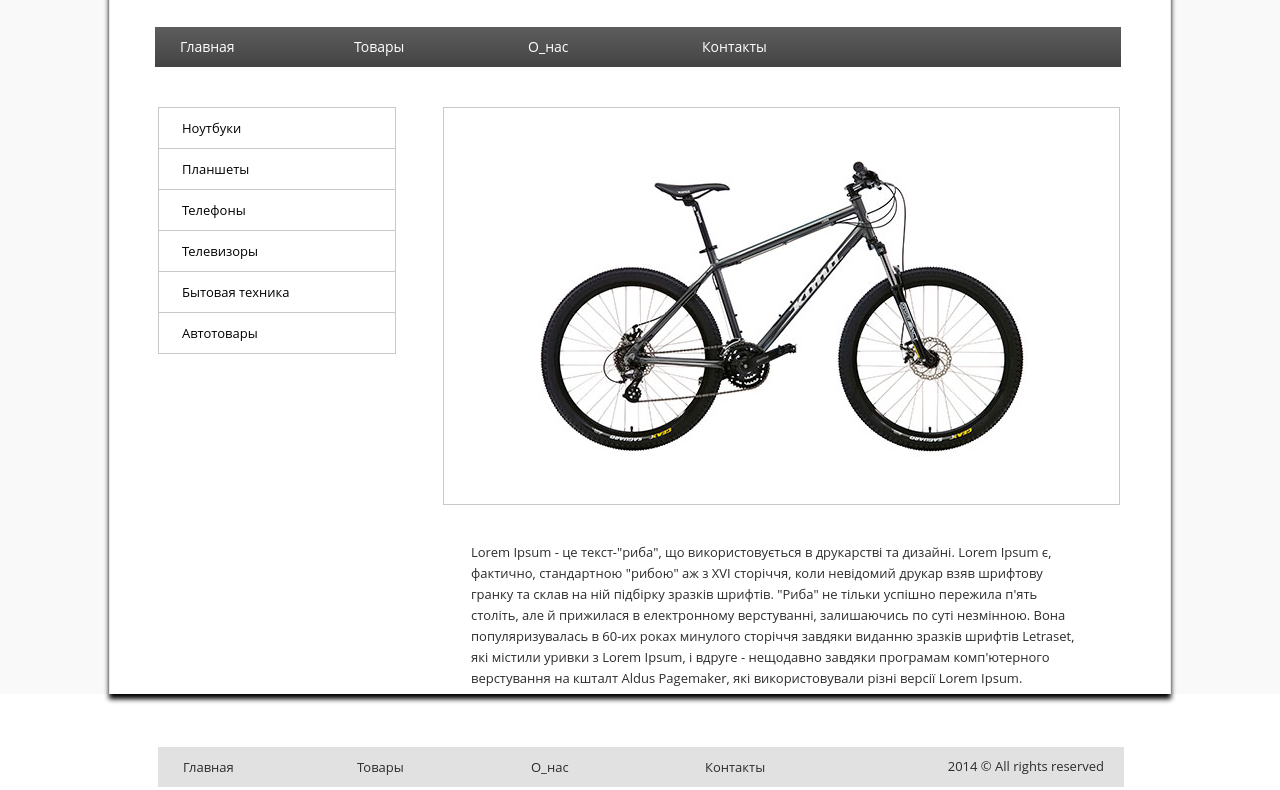
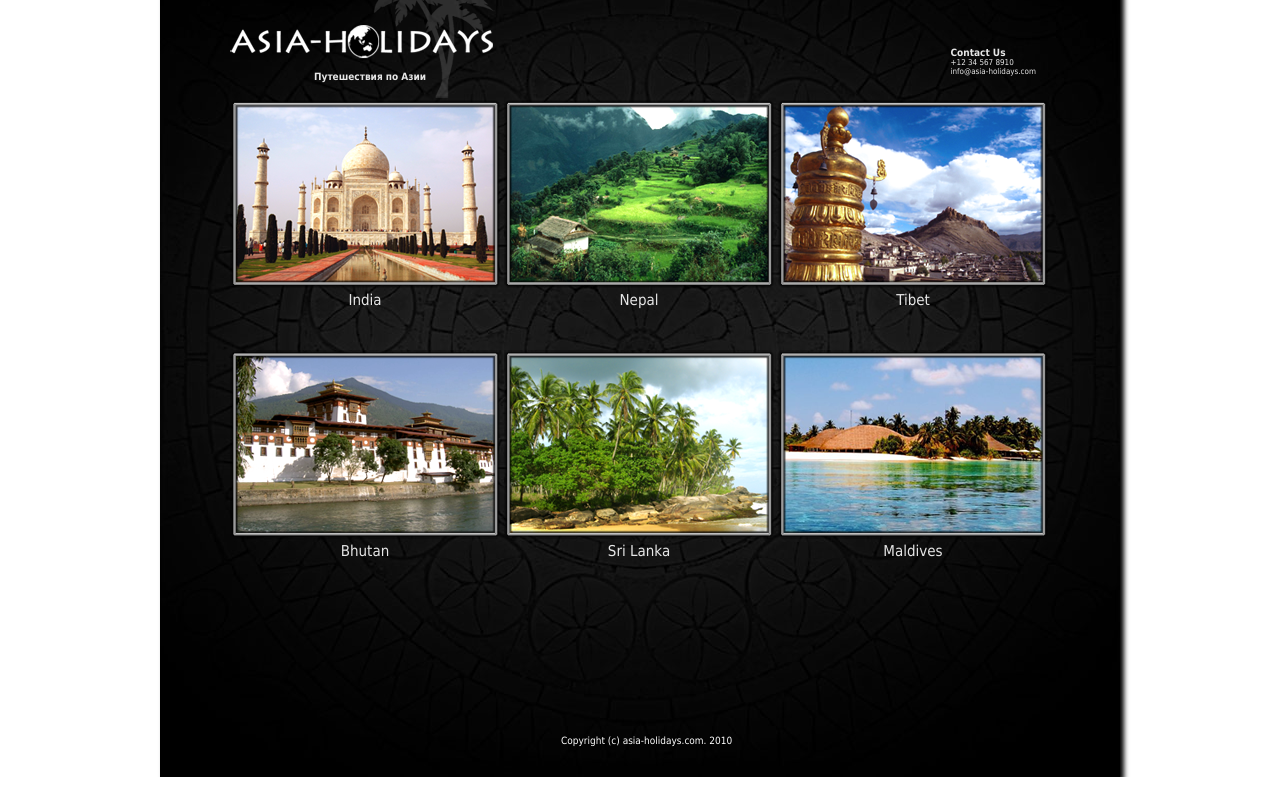
Before and after one commit to AlexKorneychuk/AlexKorneychuk.github.io, a plain HTML site: page index.html in a window 1280 px wide. Shown: the part 106-896 px from the top of the page. Drawn offline with Linux system fonts and the light colour scheme.

Commit message:
additional

```diff
--- a/css/style.css
+++ b/css/style.css
@@ -1,167 +1,85 @@
 .wrapper {
-    background-color: #f9f9f9;
+    margin: 0 auto;
+    width: 960px;
+    height: 883px;
+    background: url("../img/logo.png") no-repeat 70px 131px,
+    url("../img/palm.png") no-repeat 210px 57px,
+    url("../img/background.jpg");
+    box-shadow: 4px 4px 5px 0 #000;
 }
 
-.inner_wrapper {
-    border-right: 1px solid #e7e7e7;
-    border-left: 1px solid #e7e7e7;
-    box-shadow: 0 5px 5px 0 #000;
-    margin: 0 auto;
-    width: 1060px;
-    background-color: #fff;
-    height: 100vh;
-}
-
-.photo1 {
-    margin: 0 0 40px 45px;
-    padding-top: 50px;
+.toolbar {
+    margin: 0;
+    padding: 0;
 }
 
 a {
     text-decoration: none;
-    color: black;
 }
 
-.header {
-    background: linear-gradient(to top, #454444, #5d5d5d);
-    margin-top: 15px;
-    margin-left: 45px;
-    width: 966px;
-    height: 40px;
+.asia {
+    float: left;
+    padding-top: 121px;
+    padding-left: 154px;
 }
 
-.header ul li {
-    display: inline;
+.info {
+    float: right;
+    padding-top: 97px;
+    padding-right: 84px;
+}
+
+.contact,
+.telephone,
+.asia p,
+figcaption,
+.subline {
+    color: #e6e6e6;
+    font-family: Tahoma, sans-serif;
+    line-height: normal;
+}
+
+.contact {
+
+    font-size: 10px;
+    font-weight: bold;
+}
+
+.telephone {
+    font-size: 8px;
+}
+
+.asia p {
+    font-size: 10px;
+    font-weight: bold;
+}
+
+.menu {
+    position: absolute;
+    width: 860px;
+    float: left;
+    margin-top: 150px;
+    margin-left: 70px;
 
 }
 
-.link {
-
-    border-right: 1px solid rgba(0, 0, 0, 0);
-    border-left: 1px solid rgba(0, 0, 0, 0);
+.menu ul li {
     display: inline-block;
-    color: #fff;
-    font-size: 14px;
-    font-family: "Open Sans", sans-serif;
-    line-height: 40px;
-    width: 144px;
-    padding-left: 24px;
+    padding-bottom: 41px;
 }
 
-.link:hover {
-    border-right: 1px solid #c8c8c8;
-    border-left: 1px solid #c8c8c8;
-    background: linear-gradient(to top, #2f2f2f, #4a4a4a);
-    width: 144px;
-    padding-left: 24px;
+.menu figcaption {
+    font-size: 15px;
+    text-align: center;
 }
 
-.main {
-    width: 240px;
+.subline {
+    color: white;
+    padding-top: 785px;
+    font-size: 10px;
+    padding-left: 401px
 }
 
-.main > .item {
-    float: left;
-    background: #fff;
-    color: #656363;
-    line-height: 40px;
-    width: 238px;
-    margin-left: 48px;
-    margin-top: 40px;
-    display: block;
-    font-family: "Open Sans", sans-serif;
-    font-size: 13px;
-    text-decoration: none;
-    cursor: pointer;
+li:hover {
+    background: linear-gradient(to bottom, lightgrey, black);
 }
-
-.item > li {
-    border-left: 1px solid #c8c8c8;
-    border-top: 1px solid #c8c8c8;
-    border-right: 1px solid #c8c8c8;
-    padding-left: 23px;
-}
-
-.item > li:last-child {
-    border-bottom: 1px solid #c8c8c8;
-}
-
-.item > li:hover {
-    background: #f9f9f9;
-    padding-left: 35px;
-    color: #2c2c2c;
-}
-
-.photo2 {
-    box-sizing: border-box;
-    width: 677px;
-    height: 398px;
-    border: 1px solid #c8c8c8;
-    margin-top: 40px;
-    margin-left: 333px;
-    text-align: center;
-    padding-top: 45px;
-    padding-bottom: 44px;
-}
-
-.ipsum {
-    font-family: "Open Sans", sans-serif;;
-    font-size: 13px;
-    color: #2c2c2c;
-    margin-top: 37px;
-    margin-right: 48px;
-    float: right;
-    display: block;
-    width: 675px;
-    height: 145px;
-    box-sizing: border-box;
-    padding-left: 24px;
-    padding-right: 35px;
-    line-height: 21px;
-    overflow: hidden;
-    word-break: normal;
-}
-
-.footer {
-    overflow: hidden;
-    clear: both;
-    display: inline-block;
-    background: #e1e1e1;
-    margin-top: 60px;
-    margin-left: 48px;
-    width: 966px;
-    height: 40px;
-}
-
-.footer ul li {
-    display: inline;
-}
-
-.footer ul li a {
-    display: inline-block;
-    color: #2c2c2c;
-    font-size: 13px;
-    font-family: "Open Sans", sans-serif;
-    line-height: 40px;
-}
-
-.downbar:first-child {
-    width: 145px;
-    padding-left: 25px;
-}
-
-.downbar:hover {
-    text-decoration: underline;
-}
-
-span {
-    display: block;
-    padding-right: 20px;
-    font-size: 13px;
-    line-height: 29px;
-    color: #2c2c2c;
-    text-align: right;
-    font-family: "Open Sans", sans-serif;
-    float: right;
-    padding-top: 5px;
-}
--- a/index.html
+++ b/index.html
@@ -2,54 +2,56 @@
 <html lang="en">
 <head>
     <meta charset="UTF-8">
-    <title>Bicycle</title>
+    <title>Asian holidays</title>
     <link rel="stylesheet" href="css/reset_css.css">
     <link rel="stylesheet" href="css/style.css">
 </head>
 <body>
 <div class="wrapper">
-    <div class="inner_wrapper">
-        <figure class="photo1">
-            <img src="img/logo.jpg" alt="Логотип">
-        </figure>
-        <div class="header">
-            <ul>
-                <li><a class="link" href="#">Главная</a></li>
-                <li><a class="link" href="#">Товары</a></li>
-                <li><a class="link" href="#">О_нас</a></li>
-                <li><a class="link" href="#">Контакты</a></li>
-            </ul>
-        </div>
-        <div class="main">
-            <ul class="item">
-                <li><a href="#">Ноутбуки</a></li>
-                <li><a href="#">Планшеты</a></li>
-                <li><a href="#">Телефоны</a></li>
-                <li><a href="#">Телевизоры</a></li>
-                <li><a href="#">Бытовая техника</a></li>
-                <li><a href="#">Автотовары</a></li>
-            </ul>
-        </div>
-        <div class="photo2">
-            <img src="img/bicycle.jpg" alt="Not found">
-        </div>
-        <div class="ipsum"><p>Lorem Ipsum - це текст-"риба", що використовується в друкарстві та дизайні.
-            Lorem Ipsum є, фактично, стандартною "рибою" аж з XVI сторіччя, коли невідомий друкар взяв шрифтову
-            гранку та склав на ній підбірку зразків шрифтів. "Риба" не тільки успішно пережила п'ять
-            століть, але й прижилася в електронному верстуванні, залишаючись по суті незмінною. Вона
-            популяризувалась в 60-их роках минулого сторіччя завдяки виданню зразків шрифтів Letraset,
-            які містили уривки з Lorem Ipsum, і вдруге - нещодавно завдяки програмам комп'ютерного
-            верстування на кшталт Aldus Pagemaker, які використовували різні версії Lorem Ipsum.</p>
-        </div>
-        <div class="footer">
-            <ul>
-                <li><a class="downbar" href="#">Главная</a></li>
-                <li><a class="downbar" href="#">Товары</a></li>
-                <li><a class="downbar" href="#">О_нас</a></li>
-                <li><a class="downbar" href="#">Контакты</a> <span>2014 &copy All rights reserved</span></li>
-            </ul>
-
-        </div>
+    <div class="toolbar"><img src="./img/toolbartransparent.png" alt="no image"></div>
+    <div class="asia">
+        <p>Путешествия по Азии</p>
+    </div>
+    <div class="info">
+        <p class="contact"> Contact Us</p>
+        <p class="telephone">+12 34 567 8910</p>
+        <p class="telephone">info@asia-holidays.com</p>
+    </div>
+    <div class="menu">
+        <ul>
+            <li><a href="#">
+                <figure class="sign"><p><img src="img/india.png" alt="No image"></p>
+                    <figcaption>India</figcaption>
+                </figure>
+            </a></li>
+            <li><a href="#">
+                <figure class="sign"><p><img src="img/nepal.png" alt="No image"></p>
+                    <figcaption>Nepal</figcaption>
+                </figure>
+            </a></li>
+            <li><a href="#">
+                <figure class="sign"><p><img src="img/tibet.png" alt="No image"></p>
+                    <figcaption>Tibet</figcaption>
+                </figure>
+            </a></li>
+            <li><a href="#">
+                <figure class="sign"><p><img src="img/bhutan.png" alt="No image"></p>
+                    <figcaption>Bhutan</figcaption>
+                </figure>
+            </a></li>
+            <li><a href="#">
+                <figure class="sign"><p><img src="img/srilanka.png" alt="No image"></p>
+                    <figcaption>Sri Lanka</figcaption>
+                </figure>
+            </a></li>
+            <li><a href="#">
+                <figure class="sign"><p><img src="img/maldives.png" alt="No image"></p>
+                    <figcaption>Maldives</figcaption>
+                </figure>
+            </a></li>
+        </ul>
+    </div>
+    <div class="subline"><p>Copyright (c) asia-holidays.com. 2010</p>
     </div>
 </div>
 </body>
```
Also changed, not shown: img/background.jpg (added), img/bhutan.png (added), img/bicycle.jpg (deleted), img/india.png (added), img/logo.jpg (deleted), img/logo.png (added), img/maldives.png (added), img/nepal.png (added), img/palm.png (added), img/srilanka.png (added), img/tibet.png (added), img/toolbartransparent.png (added), img/winbar.png (added).
